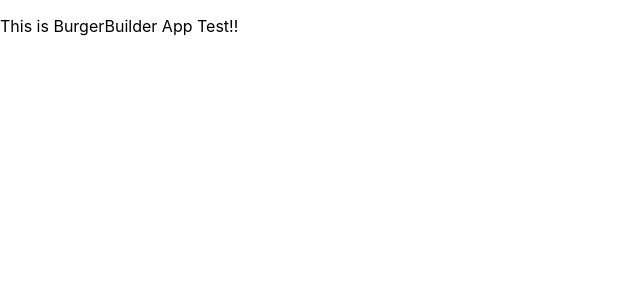
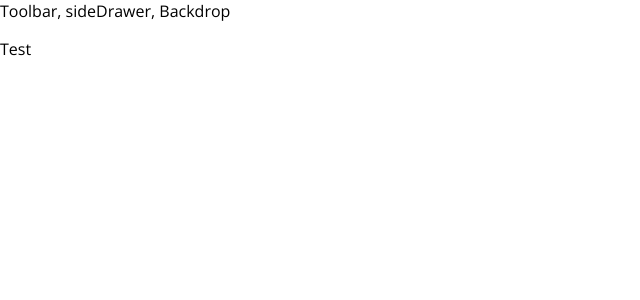
Before and after one commit to itneel97/BurgerBuilder, a React (Create React App) app: page / in a window 1280 px wide. Shown: the top 300 px of the page, without its empty margins (0-640 px from the left). Built offline with nearby package versions, Linux system fonts and the light colour scheme.

Commit message:
125 creating layout component

```diff
--- a/src/App.js
+++ b/src/App.js
@@ -1,9 +1,12 @@
 import React from 'react';
+import Layout from './components/Layout/Layout';
 
 function App() {
   return (
-    <div className="App">
-      <p>This is BurgerBuilder App Test!!</p>
+    <div >
+      <Layout>
+          <p>Test</p>
+      </Layout>
     </div>
   );
 }
--- /dev/null
+++ b/src/components/Layout/Layout.js
@@ -0,0 +1,13 @@
+import React from 'react';
+import Aux from '../../hoc/Auxiliary';
+
+const layout = (props) => (
+    <Aux>
+        <div>Toolbar, sideDrawer, Backdrop</div>
+        <main>
+            {props.children}
+        </main>
+    </Aux>
+);
+
+export default layout;
--- /dev/null
+++ b/src/hoc/Auxiliary.js
@@ -0,0 +1,3 @@
+const aux = (props) => props.children;
+
+export default aux;
--- a/src/index.css
+++ b/src/index.css
@@ -1,5 +1,14 @@
-body {
+body{
   margin: 0;
+  padding: 0;
+  font-family: "Open Sans", sans-serif;
+}
+
+
+
+/*This was by default*/
+/*body {
+  /*margin: 0;
   font-family: -apple-system, BlinkMacSystemFont, 'Segoe UI', 'Roboto', 'Oxygen',
     'Ubuntu', 'Cantarell', 'Fira Sans', 'Droid Sans', 'Helvetica Neue',
     sans-serif;
@@ -11,3 +20,4 @@
   font-family: source-code-pro, Menlo, Monaco, Consolas, 'Courier New',
     monospace;
 }
+*/
```
Also changed, not shown: public/index.html (+4 -4 lines).
